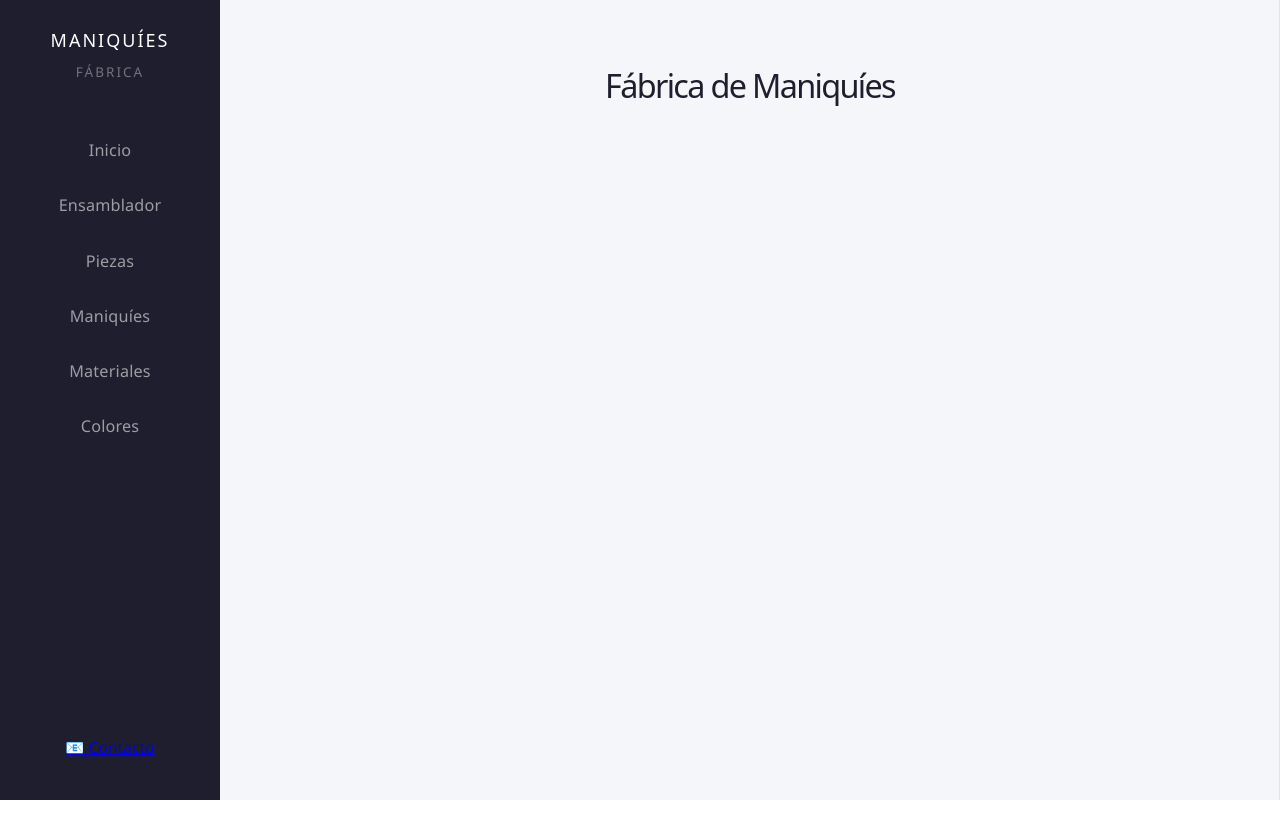
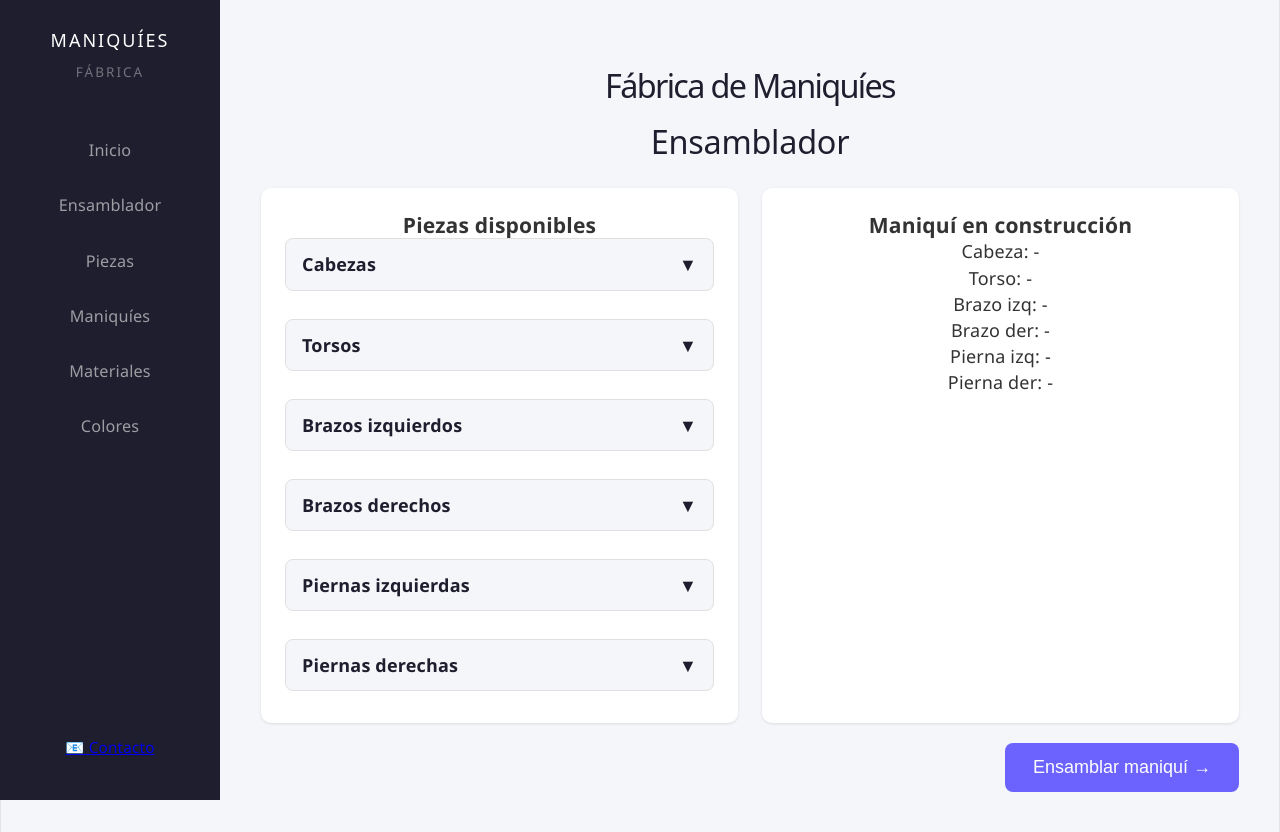
Before and after one commit to luzlomba/frontend_maniquies, a React (Vite) app: page / in a window 1280 px wide. Both pictures are taken after a click on the item "Ensamblador". Before the commit the page ends 800 px from the top, so only its background shows below. Built offline with nearby package versions, Linux system fonts and the light colour scheme.

Commit message:
se agrega pantalla ensamblador del maniqui

```diff
--- a/src/App.css
+++ b/src/App.css
@@ -157,3 +157,102 @@ h1 {
   width: 100%;
   display: flex;
 }
+
+/* ENSAMBLADOR */
+.assembler {
+  display: flex;
+  flex-direction: column;
+  gap: 20px;
+}
+
+.assembler h2 {
+  font-size: 1.8rem;
+  color: #1e1e2e;
+}
+
+.assembler-layout {
+  display: flex;
+  gap: 24px;
+}
+
+.assembler-left {
+  flex: 1;
+  background: white;
+  border-radius: 10px;
+  padding: 24px;
+  box-shadow: 0 1px 3px rgba(0,0,0,0.1);
+}
+
+.assembler-right {
+  flex: 1;
+  background: white;
+  border-radius: 10px;
+  padding: 24px;
+  box-shadow: 0 1px 3px rgba(0,0,0,0.1);
+}
+
+.assembler-sections {
+  display: flex;
+  flex-direction: column;
+  gap: 20px;
+}
+
+.assembler-sections h3 {
+  font-size: 1rem;
+  color: #1e1e2e;
+  margin-bottom: 10px;
+}
+
+.piece-option {
+  padding: 10px 14px;
+  border: 1px solid #e0e0e0;
+  border-radius: 8px;
+  cursor: pointer;
+  margin-bottom: 8px;
+  font-size: 0.9rem;
+}
+
+.piece-option:hover {
+  border-color: #1e1e2e;
+}
+
+.piece-option.selected {
+  border-color: #6c63ff;
+  background-color: #f0eeff;
+  color: #6c63ff;
+  font-weight: bold;
+}
+
+.assemble-btn {
+  background-color: #6c63ff;
+  color: white;
+  border: none;
+  padding: 14px 28px;
+  border-radius: 8px;
+  font-size: 1rem;
+  cursor: pointer;
+  align-self: flex-end;
+}
+
+.assemble-btn:hover {
+  background-color: #5a52d5;
+}
+
+.accordion-header {
+  display: flex;
+  justify-content: space-between;
+  align-items: center;
+  padding: 12px 16px;
+  background-color: #f5f6fa;
+  border-radius: 8px;
+  cursor: pointer;
+  margin-bottom: 8px;
+  font-weight: 600;
+  color: #1e1e2e;
+  border: 1px solid #e0e0e0;
+}
+
+.accordion-header:hover {
+  background-color: #ebebf5;
+  border-color: #6c63ff;
+}
--- a/src/App.jsx
+++ b/src/App.jsx
@@ -4,6 +4,7 @@ import ManiquiesList from './components/ManiquiesList'
 import Sidebar from './components/Sidebar'
 import './App.css'
 import { cabezas, torsos, brazos, piernas, modelosPieza, modelosExtremidad, materiales, colores, maniquies } from './data/data'
+import Assembler from './components/Assembler'
 
 function App() {
 
@@ -53,6 +54,16 @@ function App() {
         <ManiquiesList maniquies={maniquies} />
       )}
 
+      {view === 'ensamblador' && (
+        <Assembler
+          cabezas={cabezas}
+          torsos={torsos}
+          brazos={brazos}
+          piernas={piernas}
+          modelosExtremidad={modelosExtremidad}
+        />
+      )}
+
     </main>
   </div>
 )
--- /dev/null
+++ b/src/components/Assembler.jsx
@@ -0,0 +1,157 @@
+import { useState } from 'react'
+
+function Assembler({ cabezas, torsos, brazos, piernas, modelosExtremidad }) {
+
+  const [selection, setSelection] = useState({
+    id_cabeza: null,
+    id_torso: null,
+    id_brazo_izq: null,
+    id_brazo_der: null,
+    id_pierna_izq: null,
+    id_pierna_der: null
+  })
+
+  const handleSelect = (tipo, id) => {
+    setSelection({ ...selection, [tipo]: id })
+  }
+
+  const brazosIzq = brazos.filter(b => {
+    const modelo = modelosExtremidad.find(m => m.id_modelo === b.id_modelo)
+    return modelo?.lado === 'izquierdo'
+  })
+
+  const brazosDer = brazos.filter(b => {
+    const modelo = modelosExtremidad.find(m => m.id_modelo === b.id_modelo)
+    return modelo?.lado === 'derecho'
+  })
+
+  const piernasIzq = piernas.filter(p => {
+    const modelo = modelosExtremidad.find(m => m.id_modelo === p.id_modelo)
+    return modelo?.lado === 'izquierdo'
+  })
+
+  const piernasDer = piernas.filter(p => {
+    const modelo = modelosExtremidad.find(m => m.id_modelo === p.id_modelo)
+    return modelo?.lado === 'derecho'
+  })
+
+  const [openSection, setOpenSection] = useState(null)
+
+  const toggleSection = (section) => {
+  setOpenSection(openSection === section ? null : section)
+  }
+
+  return (
+    <div className="assembler">
+      <h2>Ensamblador</h2>
+      <div className="assembler-layout">
+
+        <div className="assembler-left">
+          <h3>Piezas disponibles</h3>
+          <div className="assembler-sections">
+
+            <div>
+  <div className="accordion-header" onClick={() => toggleSection('cabezas')}>
+    <span>Cabezas</span>
+    <span>{openSection === 'cabezas' ? '▲' : '▼'}</span>
+  </div>
+  {openSection === 'cabezas' && cabezas.map(c => (
+    <div key={c.id_cabeza}
+      className={selection.id_cabeza === c.id_cabeza ? 'piece-option selected' : 'piece-option'}
+      onClick={() => handleSelect('id_cabeza', c.id_cabeza)}>
+      {c.nro_serie}
+    </div>
+  ))}
+    </div>
+        <div>
+            <div className="accordion-header" onClick={() => toggleSection('torsos')}>
+                <span>Torsos</span>
+                <span>{openSection === 'torsos' ? '▲' : '▼'}</span>
+            </div>
+            {openSection === 'torsos' && torsos.map(t => (
+                <div key={t.id_torso}
+                className={selection.id_torso === t.id_torso ? 'piece-option selected' : 'piece-option'}
+                onClick={() => handleSelect('id_torso', t.id_torso)}>
+                {t.nro_serie}
+                </div>
+            ))}
+            </div>
+
+            <div>
+            <div className="accordion-header" onClick={() => toggleSection('brazosIzq')}>
+                <span>Brazos izquierdos</span>
+                <span>{openSection === 'brazosIzq' ? '▲' : '▼'}</span>
+            </div>
+            {openSection === 'brazosIzq' && brazosIzq.map(b => (
+                <div key={b.id_brazo}
+                className={selection.id_brazo_izq === b.id_brazo ? 'piece-option selected' : 'piece-option'}
+                onClick={() => handleSelect('id_brazo_izq', b.id_brazo)}>
+                {b.nro_serie}
+                </div>
+            ))}
+            </div>
+
+            <div>
+            <div className="accordion-header" onClick={() => toggleSection('brazosDer')}>
+                <span>Brazos derechos</span>
+                <span>{openSection === 'brazosDer' ? '▲' : '▼'}</span>
+            </div>
+            {openSection === 'brazosDer' && brazosDer.map(b => (
+                <div key={b.id_brazo}
+                className={selection.id_brazo_der === b.id_brazo ? 'piece-option selected' : 'piece-option'}
+                onClick={() => handleSelect('id_brazo_der', b.id_brazo)}>
+                {b.nro_serie}
+                </div>
+            ))}
+            </div>
+
+            <div>
+            <div className="accordion-header" onClick={() => toggleSection('piernasIzq')}>
+                <span>Piernas izquierdas</span>
+                <span>{openSection === 'piernasIzq' ? '▲' : '▼'}</span>
+            </div>
+            {openSection === 'piernasIzq' && piernasIzq.map(p => (
+                <div key={p.id_pierna}
+                className={selection.id_pierna_izq === p.id_pierna ? 'piece-option selected' : 'piece-option'}
+                onClick={() => handleSelect('id_pierna_izq', p.id_pierna)}>
+                {p.nro_serie}
+                </div>
+            ))}
+            </div>
+
+            <div>
+            <div className="accordion-header" onClick={() => toggleSection('piernasDer')}>
+                <span>Piernas derechas</span>
+                <span>{openSection === 'piernasDer' ? '▲' : '▼'}</span>
+            </div>
+            {openSection === 'piernasDer' && piernasDer.map(p => (
+                <div key={p.id_pierna}
+                className={selection.id_pierna_der === p.id_pierna ? 'piece-option selected' : 'piece-option'}
+                onClick={() => handleSelect('id_pierna_der', p.id_pierna)}>
+                {p.nro_serie}
+                </div>
+            ))}
+            </div>
+          </div>
+        </div>
+
+        <div className="assembler-right">
+          <h3>Maniquí en construcción</h3>
+          <p>Cabeza: {selection.id_cabeza || '-'}</p>
+          <p>Torso: {selection.id_torso || '-'}</p>
+          <p>Brazo izq: {selection.id_brazo_izq || '-'}</p>
+          <p>Brazo der: {selection.id_brazo_der || '-'}</p>
+          <p>Pierna izq: {selection.id_pierna_izq || '-'}</p>
+          <p>Pierna der: {selection.id_pierna_der || '-'}</p>
+        </div>
+
+      </div>
+      <button className="assemble-btn"
+        onClick={() => console.log('Ensamblar:', selection)}>
+        Ensamblar maniquí →
+      </button>
+    </div>
+  )
+}
+
+export default Assembler
```
